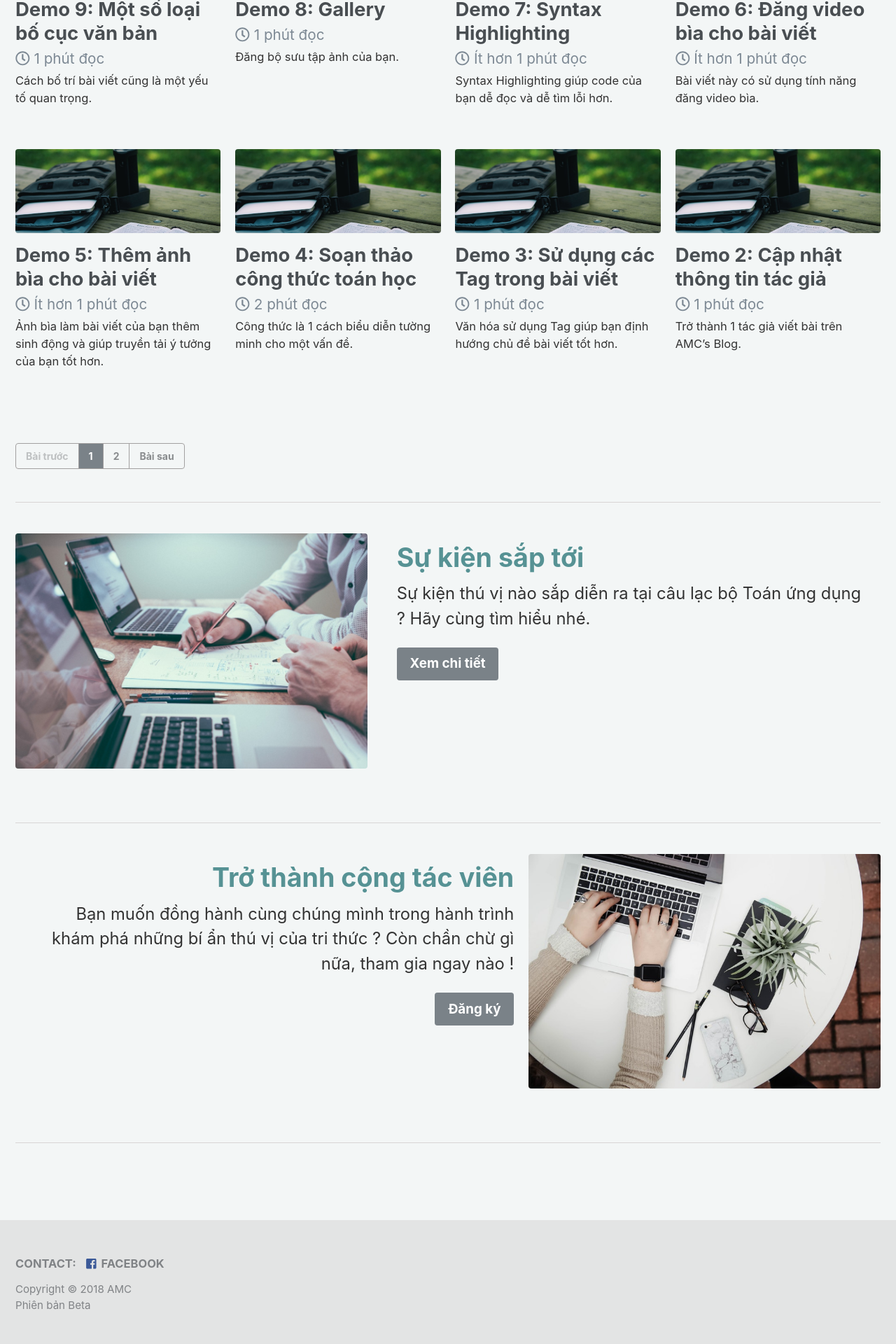
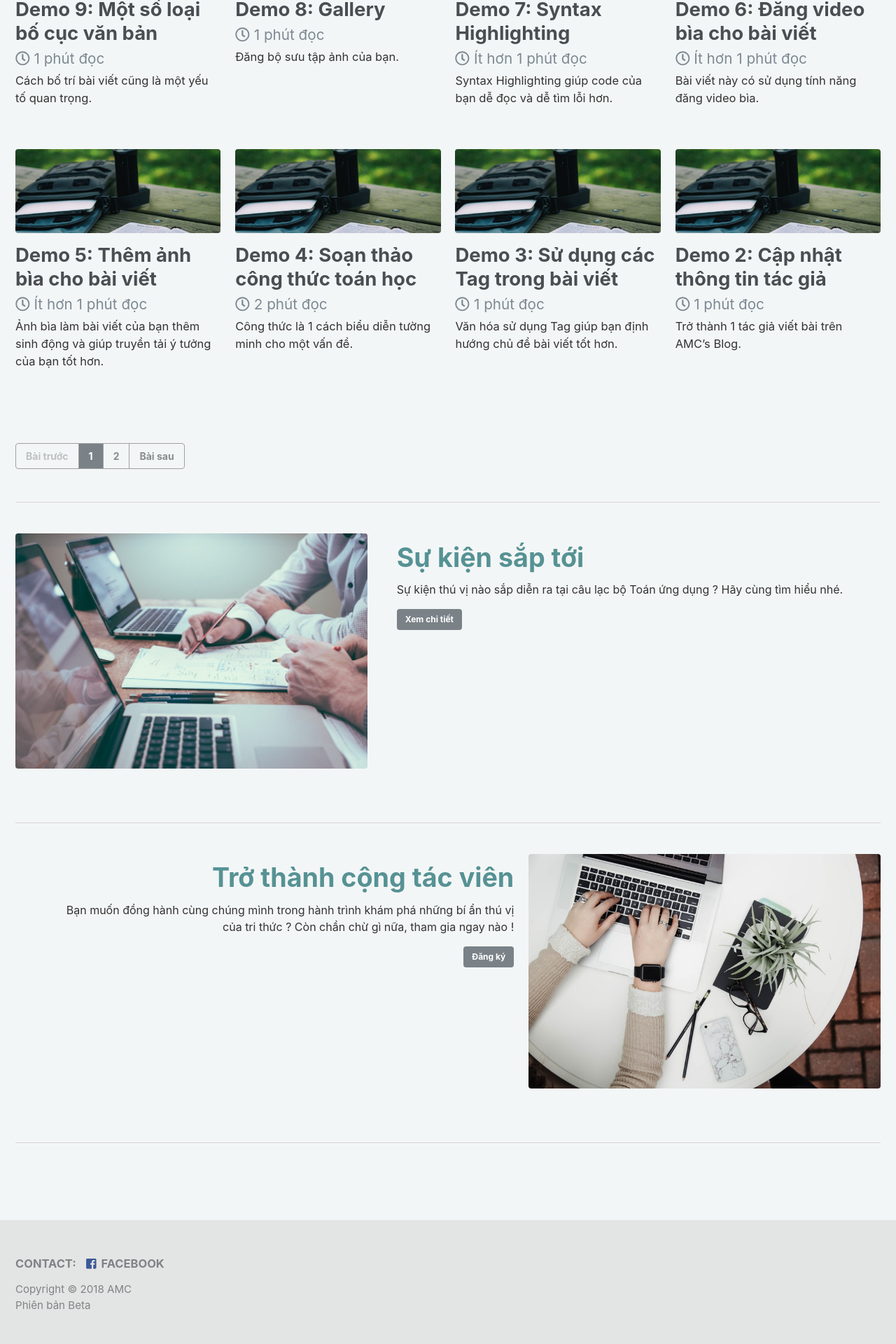
Before and after one commit to testvon/amcblog.github.io, a Jekyll site: the page built from index.html, in a window 1280 px wide. Shown: the part 751-2671 px from the top of the page at 70% size. Built offline with Jekyll 4.4.1, drawn with Linux system fonts in a browser that asks for light colours; nearby versions of some CDN libraries; the list of posts is cut into pages by our own code.

Commit message:
Update _page.scss

```diff
--- a/_sass/minimal-mistakes/_page.scss
+++ b/_sass/minimal-mistakes/_page.scss
@@ -78,7 +78,7 @@
   }
 
 p {
-     font-size: 0.91em;
+     font-size: 16px;
    }
 
 pp {
```
